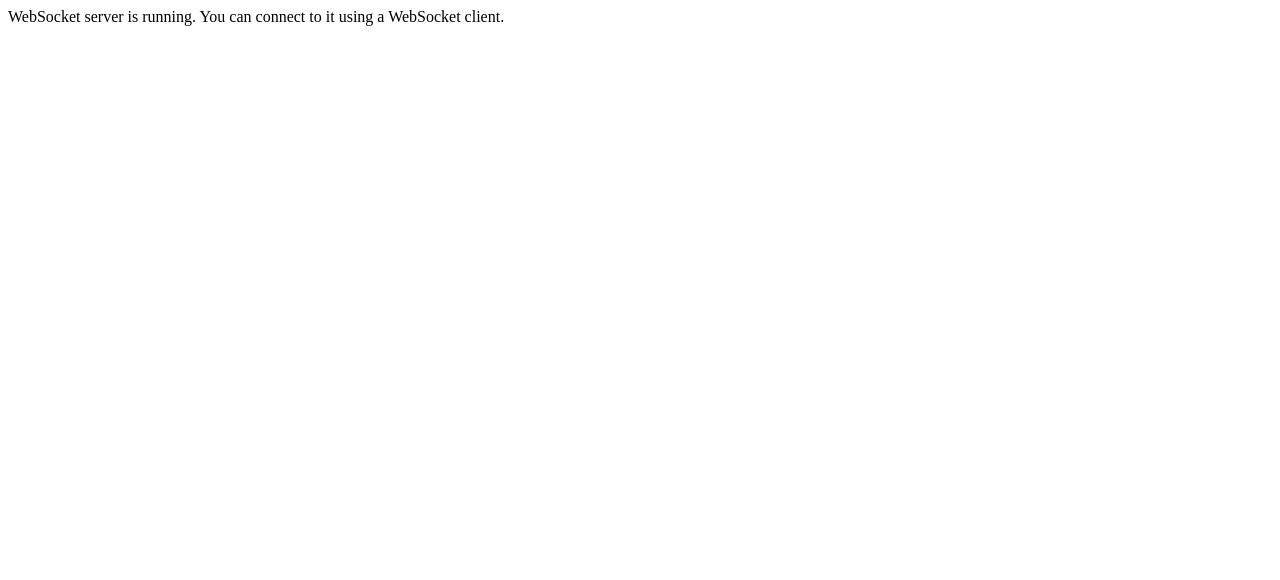
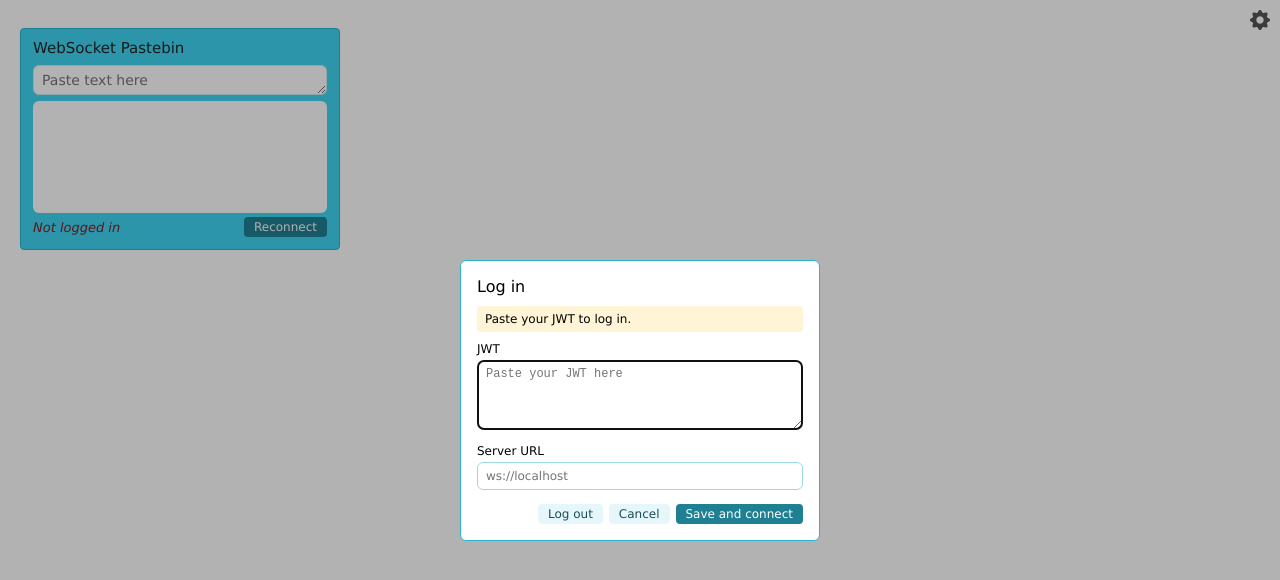
Before and after one commit to RatarInvo/WoM-2026-WebSocket-server, a website: page src/static/index.html in a window 1280 px wide. Drawn offline with nearby package versions, Linux system fonts and the light colour scheme.

Commit message:
Del 2 done (localhost)
create token example: npm run token -- john 2h

```diff
--- a/package.json
+++ b/package.json
@@ -6,6 +6,7 @@
   "scripts": {
     "test": "echo \"Error: no test specified\" && exit 1",
     "test:websocket": "node test-websocket.js",
+    "token": "node scripts/token.js",
     "start": "node src/server.js",
     "dev": "nodemon -L src/server.js"
   },
--- /dev/null
+++ b/src/static/app.js
@@ -0,0 +1,168 @@
+const TOKEN_KEY = 'pastebin.token'
+const SERVER_KEY = 'pastebin.server'
+
+const pasteInput = document.getElementById('paste')
+const logBox = document.getElementById('log')
+const statusText = document.getElementById('status')
+const reconnectButton = document.getElementById('reconnect')
+const settingsDialog = document.getElementById('settings')
+const settingsForm = document.getElementById('settings-form')
+const settingsMessage = document.getElementById('settings-message')
+const tokenInput = document.getElementById('token')
+const serverInput = document.getElementById('server')
+
+let socket = null
+
+function defaultServerUrl() {
+    if (location.protocol === 'file:') {
+        return 'ws://localhost:4000'
+    }
+    return `${location.protocol === 'https:' ? 'wss' : 'ws'}://${location.host}`
+}
+
+function serverUrl() {
+    return (localStorage.getItem(SERVER_KEY) || defaultServerUrl()).replace(/\/+$/, '')
+}
+
+function tokenPayload(token) {
+    try {
+        return JSON.parse(atob(token.split('.')[1].replace(/-/g, '+').replace(/_/g, '/')))
+    } catch (error) {
+        return null
+    }
+}
+
+function log(text) {
+    const line = document.createElement('p')
+    line.textContent = text
+    logBox.append(line)
+    logBox.scrollTop = logBox.scrollHeight
+}
+
+function setStatus(text, state) {
+    statusText.textContent = text
+    statusText.className = `status ${state}`
+    reconnectButton.hidden = state !== 'closed'
+}
+
+function openSettings(message) {
+    settingsMessage.textContent = message || ''
+    settingsMessage.hidden = !message
+    tokenInput.value = localStorage.getItem(TOKEN_KEY) || ''
+    serverInput.value = localStorage.getItem(SERVER_KEY) || ''
+    serverInput.placeholder = defaultServerUrl()
+    if (!settingsDialog.open) {
+        settingsDialog.showModal()
+    }
+}
+
+function connect() {
+    const token = localStorage.getItem(TOKEN_KEY)
+
+    if (!token) {
+        setStatus('Not logged in', 'closed')
+        return openSettings('Paste your JWT to log in.')
+    }
+
+    const payload = tokenPayload(token)
+
+    if (!payload) {
+        setStatus('Invalid JWT', 'closed')
+        return openSettings('That does not look like a JWT. Paste a new JWT to log in.')
+    }
+
+    if (payload.exp !== undefined && payload.exp * 1000 <= Date.now()) {
+        setStatus('Session expired', 'closed')
+        return openSettings('Your session has expired. Paste a new JWT to log in again.')
+    }
+
+    if (socket) {
+        socket.onclose = null
+        socket.close()
+    }
+
+    setStatus('Connecting to server...', 'connecting')
+    socket = new WebSocket(`${serverUrl()}/?token=${encodeURIComponent(token)}`)
+
+    socket.onopen = () => setStatus('Connected to server', 'open')
+
+    socket.onmessage = (event) => {
+        const message = JSON.parse(event.data)
+
+        if (message.type === 'ack') {
+            log(`Pasted value sent to ${message.clients} clients`)
+        } else if (message.type === 'paste') {
+            pasteInput.value = message.text
+            log('Received pasted value')
+        }
+    }
+
+    socket.onclose = (event) => {
+        socket = null
+
+        if (event.code === 4001) {
+            setStatus('Not authorized', 'closed')
+            openSettings('Your session has expired or the JWT is invalid. Paste a new JWT to log in again.')
+        } else {
+            setStatus('Disconnected from server', 'closed')
+        }
+    }
+}
+
+function send(text) {
+    if (!text) {
+        return
+    }
+
+    if (!socket || socket.readyState !== WebSocket.OPEN) {
+        log('Not connected, value was not sent')
+        return
+    }
+
+    socket.send(JSON.stringify({ type: 'paste', text }))
+}
+
+pasteInput.addEventListener('paste', () => setTimeout(() => send(pasteInput.value)))
+
+pasteInput.addEventListener('keydown', (event) => {
+    if (event.key === 'Enter' && !event.shiftKey) {
+        event.preventDefault()
+        send(pasteInput.value)
+    }
+})
+
+pasteInput.addEventListener('focus', () => pasteInput.select())
+
+reconnectButton.addEventListener('click', connect)
+
+document.getElementById('settings-button').addEventListener('click', () => openSettings())
+
+document.getElementById('close-settings').addEventListener('click', () => settingsDialog.close())
+
+document.getElementById('logout').addEventListener('click', () => {
+    localStorage.removeItem(TOKEN_KEY)
+    if (socket) {
+        socket.onclose = null
+        socket.close()
+        socket = null
+    }
+    setStatus('Not logged in', 'closed')
+    tokenInput.value = ''
+})
+
+settingsForm.addEventListener('submit', (event) => {
+    event.preventDefault()
+    settingsDialog.close()
+
+    localStorage.setItem(TOKEN_KEY, tokenInput.value.trim())
+
+    if (serverInput.value.trim()) {
+        localStorage.setItem(SERVER_KEY, serverInput.value.trim())
+    } else {
+        localStorage.removeItem(SERVER_KEY)
+    }
+
+    connect()
+})
+
+connect()
--- a/src/static/index.html
+++ b/src/static/index.html
@@ -3,9 +3,41 @@
 <head>
     <meta charset="UTF-8">
     <meta name="viewport" content="width=device-width, initial-scale=1.0">
-    <title>Document</title>
+    <title>WebSocket Pastebin</title>
+    <link rel="stylesheet" href="style.css">
+    <link rel="stylesheet" href="https://cdn.jsdelivr.net/npm/bootstrap-icons@1.11.3/font/bootstrap-icons.min.css">
 </head>
 <body>
-    WebSocket server is running. You can connect to it using a WebSocket client.
+    <button id="settings-button" class="icon-button" type="button" aria-label="Settings">
+        <i class="bi bi-gear-fill" aria-hidden="true"></i>
+    </button>
+
+    <main class="card">
+        <h1>WebSocket Pastebin</h1>
+        <textarea id="paste" rows="1" placeholder="Paste text here" aria-label="Paste text"></textarea>
+        <div id="log" class="log" aria-live="polite"></div>
+        <div class="status-row">
+            <span id="status" class="status">Not connected</span>
+            <button id="reconnect" type="button" hidden>Reconnect</button>
+        </div>
+    </main>
+
+    <dialog id="settings">
+        <form id="settings-form" method="dialog">
+            <h2>Log in</h2>
+            <p id="settings-message" class="settings-message" hidden></p>
+            <label for="token">JWT</label>
+            <textarea id="token" rows="4" placeholder="Paste your JWT here" required></textarea>
+            <label for="server">Server URL</label>
+            <input id="server" type="text" placeholder="ws://localhost:4000">
+            <div class="dialog-buttons">
+                <button id="logout" type="button" class="secondary">Log out</button>
+                <button id="close-settings" type="button" class="secondary">Cancel</button>
+                <button type="submit">Save and connect</button>
+            </div>
+        </form>
+    </dialog>
+
+    <script src="app.js"></script>
 </body>
 </html>
--- /dev/null
+++ b/src/static/style.css
@@ -0,0 +1,157 @@
+* {
+    box-sizing: border-box;
+}
+
+body {
+    margin: 0;
+    padding: 28px 20px;
+    font-family: Verdana, system-ui, sans-serif;
+    background: #fff;
+    color: #222;
+}
+
+.card {
+    width: 100%;
+    max-width: 320px;
+    padding: 10px 12px;
+    background: #3fd5f2;
+    border: 1px solid #2bb4d0;
+    border-radius: 4px;
+}
+
+h1 {
+    margin: 0 0 8px;
+    font-size: 15px;
+    font-weight: 400;
+}
+
+textarea, input {
+    width: 100%;
+    font: inherit;
+    border: 1px solid #cfeef5;
+    border-radius: 6px;
+    background: #fff;
+    color: #222;
+}
+
+#paste {
+    display: block;
+    padding: 6px 8px;
+    font-size: 14px;
+    resize: vertical;
+}
+
+.log {
+    height: 112px;
+    margin-top: 6px;
+    padding: 10px 12px;
+    overflow-y: auto;
+    font-size: 11px;
+    font-weight: 300;
+    background: #fff;
+    border-radius: 6px;
+}
+
+.log p {
+    margin: 0 0 4px;
+}
+
+.status-row {
+    display: flex;
+    align-items: center;
+    justify-content: space-between;
+    gap: 8px;
+    min-height: 24px;
+    margin-top: 2px;
+}
+
+.status {
+    font-size: 13px;
+    font-style: italic;
+    font-weight: 300;
+    color: #2a5560;
+}
+
+.status.open {
+    color: #1f4b55;
+}
+
+.status.closed {
+    color: #8a1c1c;
+}
+
+button {
+    padding: 3px 10px;
+    font: inherit;
+    font-size: 12px;
+    color: #fff;
+    background: #1f7f93;
+    border: 0;
+    border-radius: 4px;
+    cursor: pointer;
+}
+
+button.secondary {
+    color: #1f4b55;
+    background: #e6f7fb;
+}
+
+.icon-button {
+    position: fixed;
+    top: 6px;
+    right: 6px;
+    padding: 4px;
+    font-size: 20px;
+    line-height: 1;
+    color: #555;
+    background: none;
+}
+
+dialog {
+    width: min(360px, calc(100% - 32px));
+    padding: 16px;
+    border: 1px solid #2bb4d0;
+    border-radius: 6px;
+}
+
+dialog::backdrop {
+    background: rgba(0, 0, 0, 0.3);
+}
+
+dialog h2 {
+    margin: 0 0 10px;
+    font-size: 16px;
+    font-weight: 400;
+}
+
+dialog label {
+    display: block;
+    margin: 10px 0 4px;
+    font-size: 12px;
+}
+
+dialog textarea, dialog input {
+    padding: 6px 8px;
+    font-size: 12px;
+    border-color: #9bd9e6;
+}
+
+#token {
+    font-family: monospace;
+    word-break: break-all;
+}
+
+.settings-message {
+    margin: 0 0 6px;
+    padding: 6px 8px;
+    font-size: 12px;
+    background: #fff4d6;
+    border-radius: 4px;
+}
+
+.dialog-buttons {
+    display: flex;
+    justify-content: flex-end;
+    gap: 6px;
+    margin-top: 14px;
+}
--- a/test-websocket.js
+++ b/test-websocket.js
@@ -35,8 +35,12 @@
     second.close()
     otherUser.close()
 
-    if (receivedByFirst[0] !== message || receivedBySecond[0] !== message) {
+    if (receivedBySecond[0] !== message) {
         throw new Error('Message was not delivered to every connection for the same user')
+    }
+
+    if (receivedByFirst[0] !== JSON.stringify({ type: 'ack', clients: 1 })) {
+        throw new Error('Sender did not get an acknowledgement with the client count')
     }
 
     if (receivedByOtherUser.length !== 0) {
```
Also changed, not shown: scripts/token.js (added, +13 -0 lines), src/realtime.js (+11 -6 lines).
